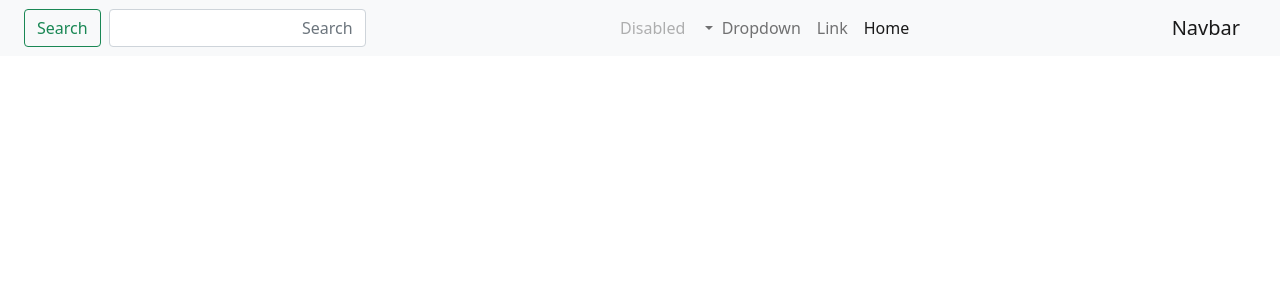
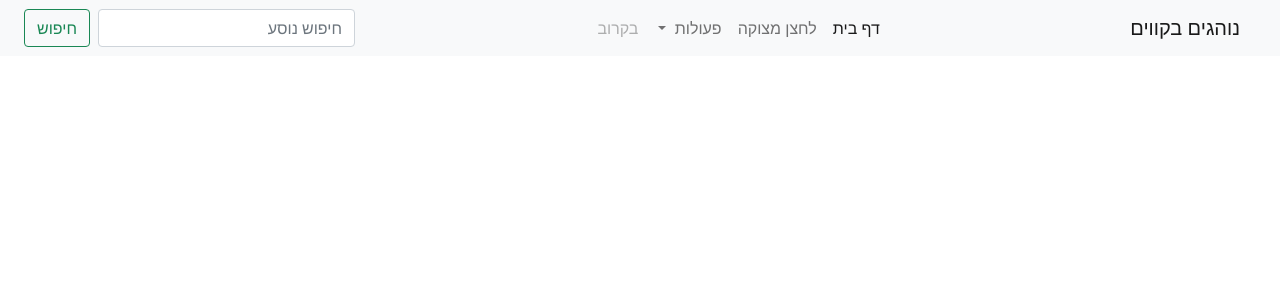
Before and after one commit to itaylev20/HackatonCSTAU2023, a Flask app: template templates/base.html in a window 1280 px wide. Shown: the top 300 px of the page. Run offline with Flask 3, Linux system fonts and the light colour scheme; the template is opened without the code that fills it, so the values that code supplies are empty; some libraries are stand-ins or nearby versions.

Commit message:
Upload web

```diff
--- a/templates/base.html
+++ b/templates/base.html
@@ -43,21 +43,21 @@
 <body>
 <nav class="navbar navbar-expand-lg navbar-light bg-light">
   <div class="container-fluid">
-    <a class="navbar-brand" href="#">Navbar</a>
+    <a class="navbar-brand" href="#">נוהגים בקווים</a>
     <button class="navbar-toggler" type="button" data-bs-toggle="collapse" data-bs-target="#navbarSupportedContent" aria-controls="navbarSupportedContent" aria-expanded="false" aria-label="Toggle navigation">
       <span class="navbar-toggler-icon"></span>
     </button>
     <div class="collapse navbar-collapse" id="navbarSupportedContent">
       <ul class="navbar-nav me-auto mb-2 mb-lg-0">
         <li class="nav-item">
-          <a class="nav-link active" aria-current="page" href="#">Home</a>
+          <a class="nav-link active" aria-current="page" href="#">דף בית</a>
         </li>
         <li class="nav-item">
-          <a class="nav-link" href="#">Link</a>
+          <a class="nav-link" href="#">לחצן מצוקה</a>
         </li>
         <li class="nav-item dropdown">
           <a class="nav-link dropdown-toggle" href="#" id="navbarDropdown" role="button" data-bs-toggle="dropdown" aria-expanded="false">
-            Dropdown
+            פעולות
           </a>
           <ul class="dropdown-menu" aria-labelledby="navbarDropdown">
             <li><a class="dropdown-item" href="#">Action</a></li>
@@ -67,12 +67,12 @@
           </ul>
         </li>
         <li class="nav-item">
-          <a class="nav-link disabled" href="#" tabindex="-1" aria-disabled="true">Disabled</a>
+          <a class="nav-link disabled" href="#" tabindex="-1" aria-disabled="true">בקרוב</a>
         </li>
       </ul>
       <form class="d-flex">
-        <input class="form-control me-2" type="search" placeholder="Search" aria-label="Search">
-        <button class="btn btn-outline-success" type="submit">Search</button>
+        <input class="form-control me-2" type="search" placeholder="חיפוש נוסע" aria-label="Search">
+        <button class="btn btn-outline-success" type="submit">חיפוש</button>
       </form>
     </div>
   </div>
```
